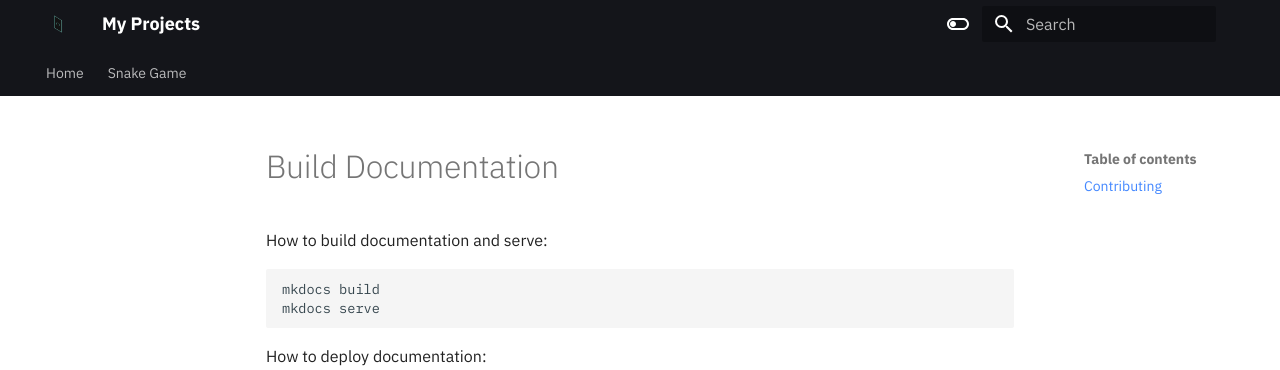
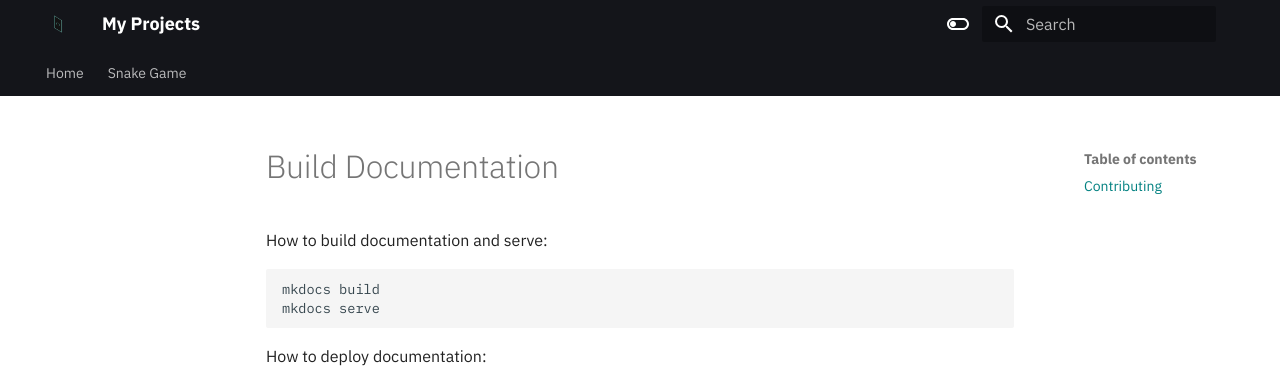
Before and after one commit to joaohb07/documentation, an MkDocs documentation site: the page built from docs/docs/getting-started.md, in a window 1280 px wide. Shown: the top 370 px of the page. Built offline with MkDocs 1.6.1 and Material for MkDocs 9.7.7, drawn with Linux system fonts in a browser that asks for light colours.

Commit message:
Update pages colors

```diff
--- a/docs/docs/stylesheets/extra_css.css
+++ b/docs/docs/stylesheets/extra_css.css
@@ -22,11 +22,11 @@
 }
 
 [data-md-color-primary=black] {
-    --md-typeset-a-color: #4287ff;
+    --md-typeset-a-color: teal;
 }
 
 [data-md-color-scheme=slate][data-md-color-primary=black], [data-md-color-scheme=slate][data-md-color-primary=white] {
-    --md-typeset-a-color: #4287ff;
+    --md-typeset-a-color: teal;
 }
 
 .container{
--- a/docs/mkdocs.yml
+++ b/docs/mkdocs.yml
@@ -25,14 +25,14 @@
     - media: "(prefers-color-scheme: dark)"
       scheme: default
       primary: black
-      accent: white
+      accent: teal
       toggle:
         icon: material/toggle-switch-off-outline
         name: Switch to dark mode
     - media: "(prefers-color-scheme: dark)"
       scheme: slate
       primary: black
-      accent: white
+      accent: teal
       toggle:
         icon: material/toggle-switch
         name: Switch to light mode
```
